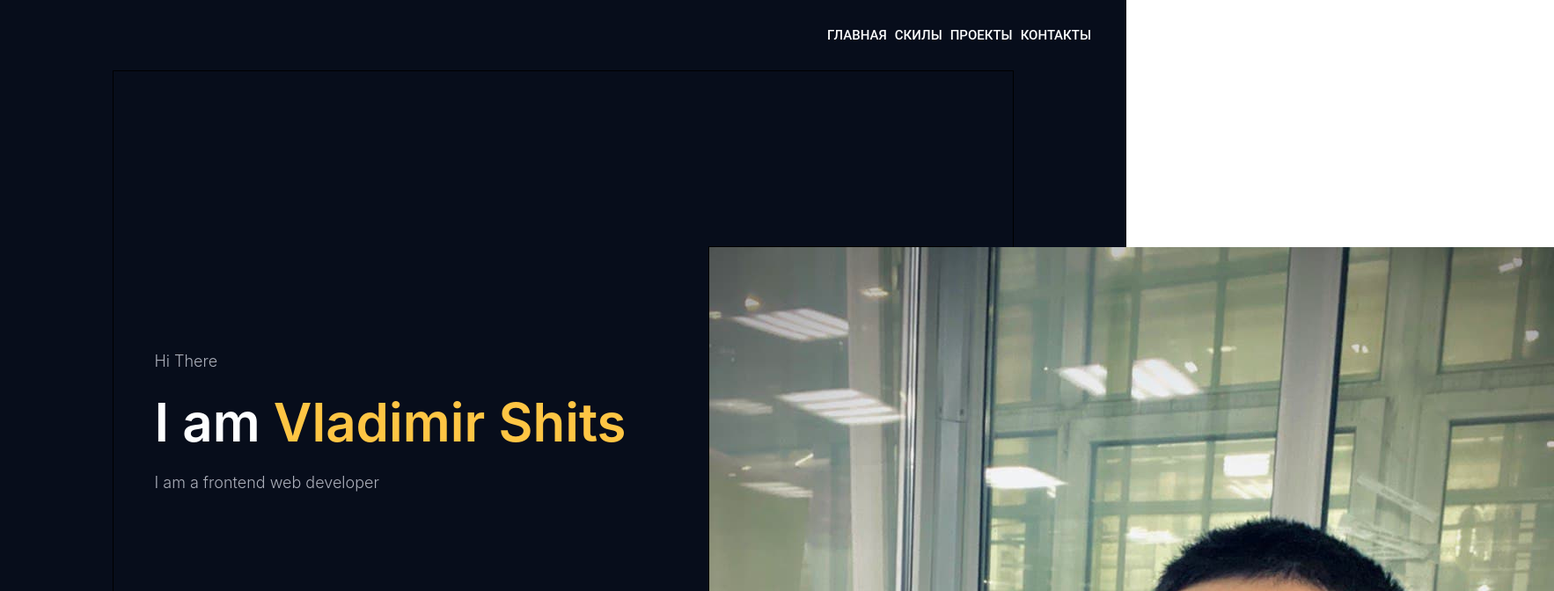
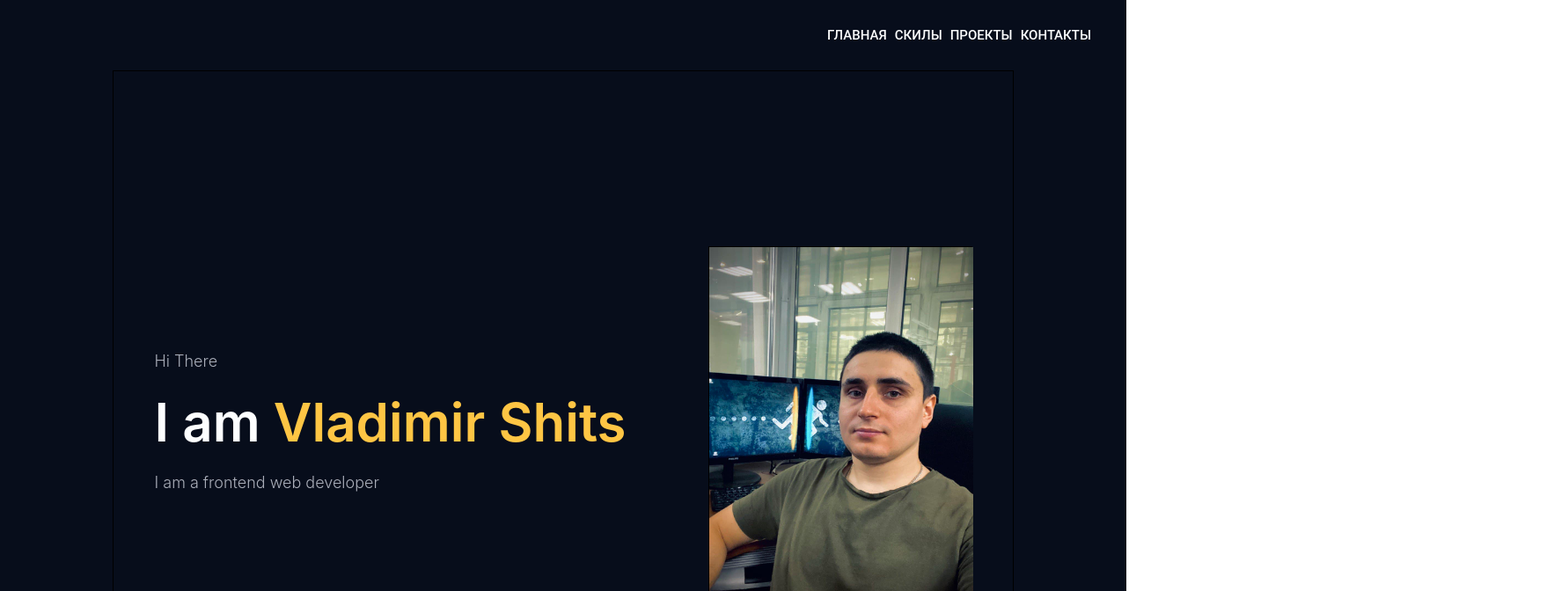
Before and after one commit to fabskrejt/portfolio, a React (Create React App) app: page / in a window 1280 px wide. Shown: the top 672 px of the page at 88% size, 1766 px wide, since content can reach past the window. Built offline with nearby package versions, Linux system fonts and the light colour scheme.

Commit message:
changed size for photo

```diff
--- a/src/main/Main.module.css
+++ b/src/main/Main.module.css
@@ -1,9 +1,9 @@
-.mainBlock{
+.mainBlock {
     background-color: #070d1b;
     height: 100vh;
 }
 
-.text{
+.text {
     min-width: 300px;
     color: #fdfeff;
     font-size: 18px;
@@ -11,20 +11,26 @@
     line-height: 1.6em;
 }
 
-.img{
+.img {
     border: 1px solid;
     width: 300px;
     height: 400px;
     background-color: white;
 }
 
-.text h1{
+.img img {
+    width: 300px;
+}
+
+.text h1 {
     font-size: 60px;
     font-weight: 600;
 }
-.text span{
+
+.text span {
     color: #a9adb8;
 }
-.text h1 span{
+
+.text h1 span {
     color: #fec544;;
 }
```
